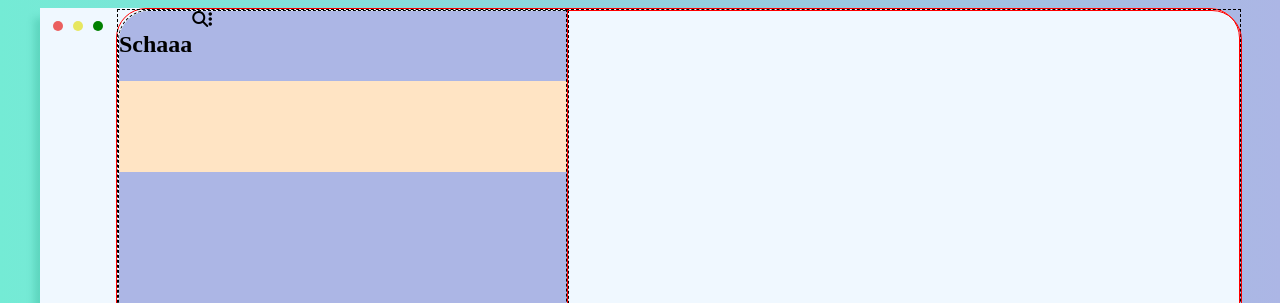
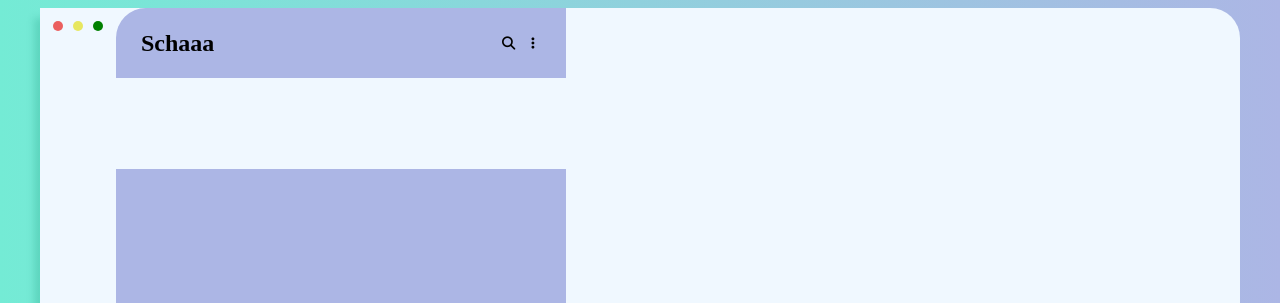
Before and after one commit to cubsplusplus/web-dev-training, a plain HTML site: page inbox-project/index.html in a window 1280 px wide. Shown: the top 303 px of the page. Drawn offline with Linux system fonts and the light colour scheme.

Commit message:
update 3
removed borders and outline
change the colors to more match the design
still haven't updated the sidebar logos
was able to position the title-bar elements using flex box
wrapped the magnifying glass and the buttons

```diff
--- a/inbox-project/index.html
+++ b/inbox-project/index.html
@@ -28,9 +28,11 @@
                 <div class="contacts">
                     <header class="title-bar-wrapper" >
                         <div class="title-bar">
-                            <h2>Schaaa</h2>
-                            <i class="fa-solid fa-magnifying-glass"></i>
-                            <i class="fa-solid fa-ellipsis-vertical"></i>
+                            <h2 id="branding">Schaaa</h2>
+                            <div id="utilities">
+                                <button><i class="fa-solid fa-magnifying-glass"></i></button>
+                                <button><i class="fa-solid fa-ellipsis-vertical"></i></button>
+                            </div>
                         </div>
                     </header>
                     <div class="stories-wrapper">
--- a/inbox-project/styles.css
+++ b/inbox-project/styles.css
@@ -86,7 +86,7 @@ li {
 
 /* START of main */
 .main {
-    border: 1px red solid;
+    /* border: 1px red solid; */
     border-radius: 30px 30px 30px 0;
     display: grid;
     grid-template-columns: 40% 1fr;
@@ -101,13 +101,13 @@ li {
 } */
 
 #contacts-wrapper {
-    border: 1px dashed;
+    /* border: 1px dashed; */
     max-height: 100%;
     margin: 0;
     width: 100%;
 }
 .contacts {
-    border: 1px dashed;
+    /* border: 1px dashed; */
     border-radius: 30px 0 0 0;
     display: grid;
     grid-template-rows: 10% 13% 1fr;
@@ -126,13 +126,31 @@ li {
     background-color: #ACB6E5;
     display: flex;
     flex-direction: row;
+    justify-content: space-between;
+    align-items: center;
     height: 100%;
     width: 100%;
     border-radius: 30px 0 0 0;
 }
 
+#branding {
+    margin-left: 25px;
+}
+#utilities {
+    margin-right: 25px;
+}
+
+#utilities > i {
+    margin-left: 20px;
+}
+
+button {
+    border: hidden;
+    background-color: inherit;
+}
+
 .stories {
-    background-color: bisque;
+    background-color: inherit;
     height: 100%;
     width: 100%;
 }
@@ -144,14 +162,14 @@ li {
 }
 
 #chat-wrapper {
-    border: 1px dashed;
+    /* border: 1px dashed; */
     margin: 0;
     height: 100%;
     width: 100%;
 }
 
 .chat {
-    border: 1px red solid;
+    /* border: 1px red solid; */
     border-radius: 0 30px 30px 0;
     height: 100%;
     width: 100%;
```
